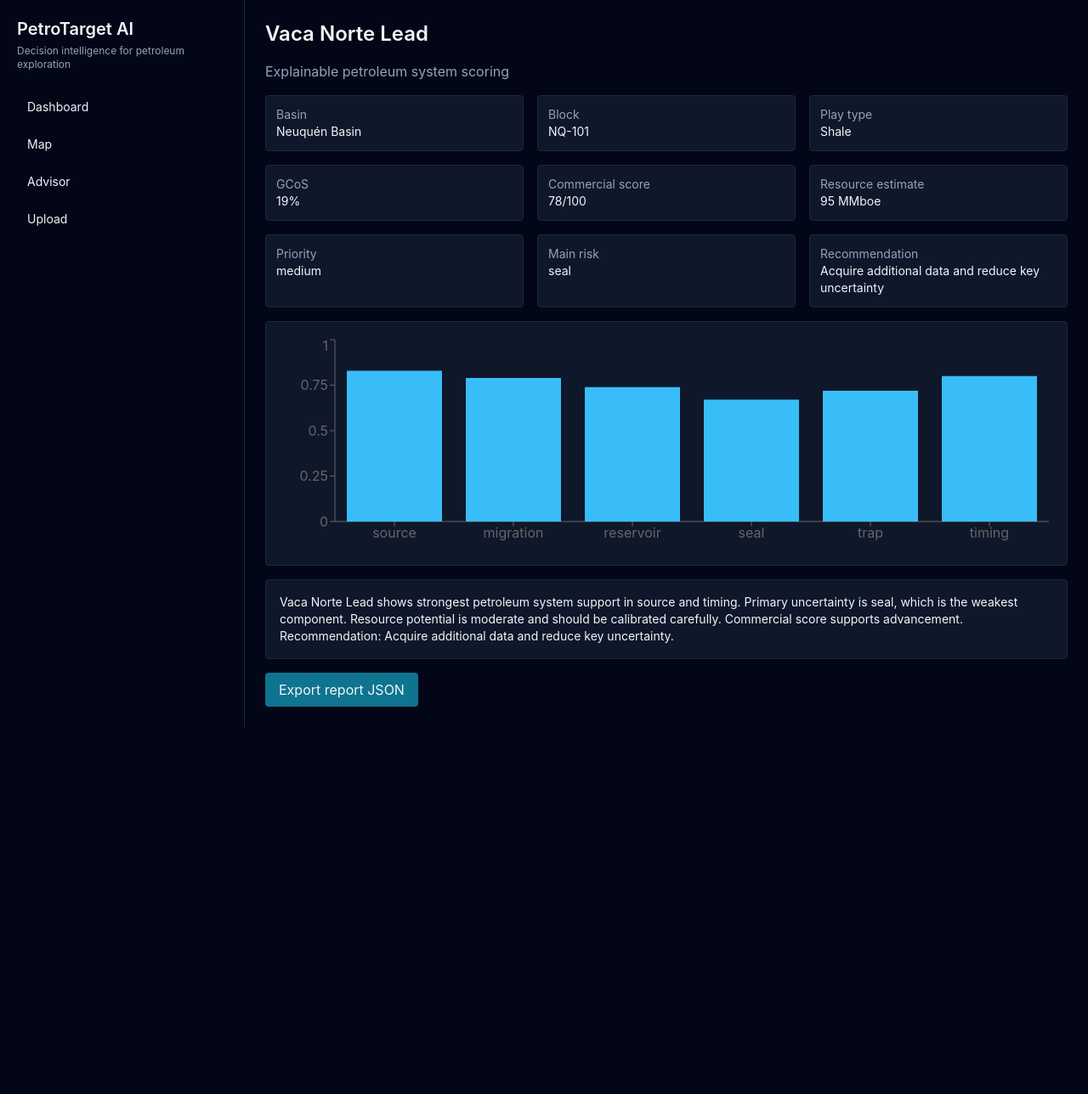
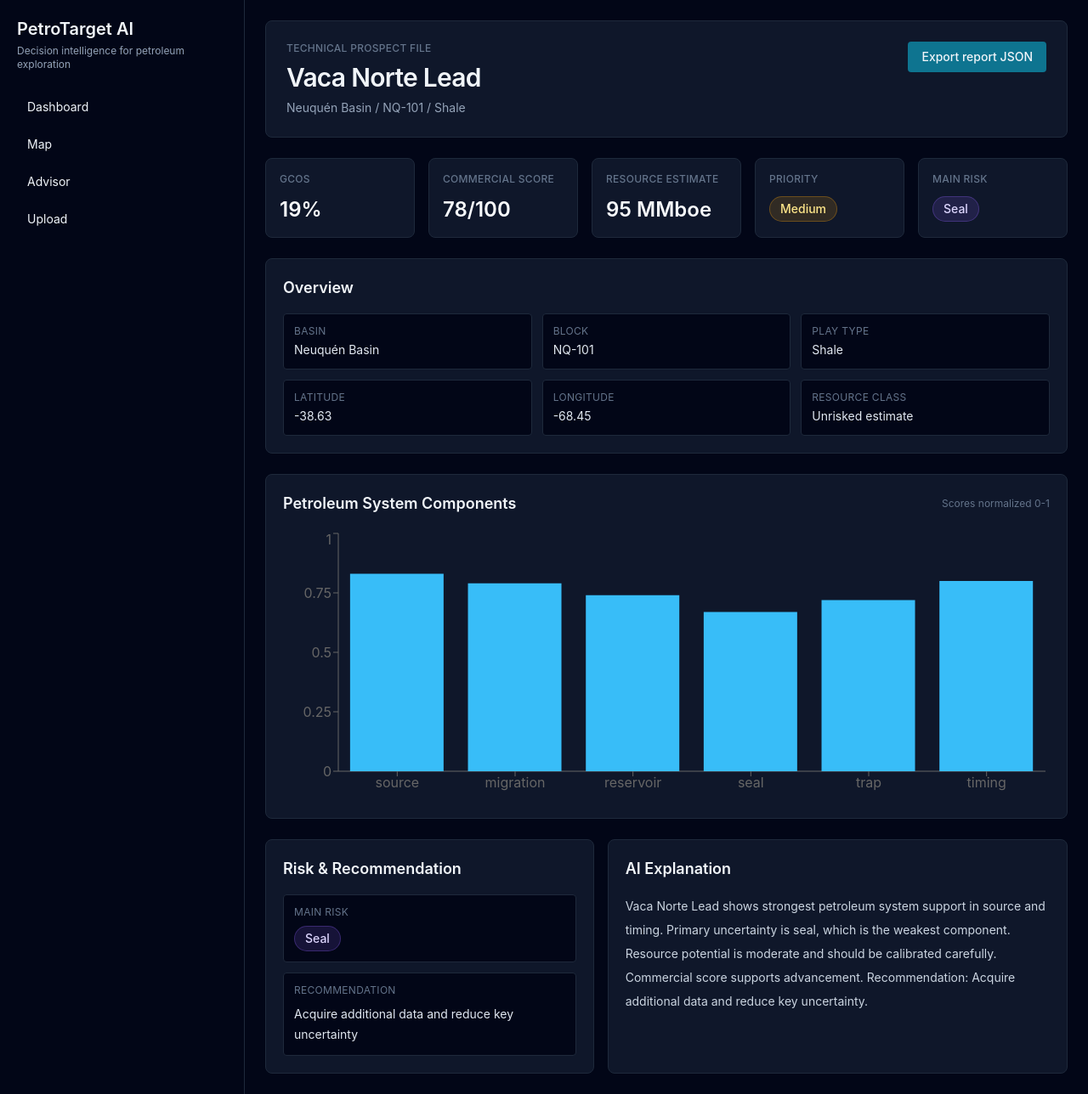
Before and after one commit to frandelyerro/delye, a React (Vite) app: page /prospects/p1 in a window 1280 px wide. Shown: the whole page at 85% size. Before the commit the page ends 856 px from the top, so only its background shows below. Built offline with nearby package versions, Linux system fonts and the light colour scheme.

Commit message:
polish: structure prospect detail as technical file

```diff
--- a/src/pages/ProspectDetailPage.tsx
+++ b/src/pages/ProspectDetailPage.tsx
@@ -3,10 +3,25 @@ import { BarChart, Bar, XAxis, YAxis, Tooltip, ResponsiveContainer } from 'recha
 import { useProspectStore } from '../store/useProspectStore';
 import { exportProspectReport } from '../utils/exportReport';
 
+const priorityBadgeClass = {
+  high: 'border-emerald-500/30 bg-emerald-500/15 text-emerald-200',
+  medium: 'border-amber-500/30 bg-amber-500/15 text-amber-200',
+  low: 'border-red-500/30 bg-red-500/15 text-red-200'
+};
+
+const riskBadgeClass = {
+  source: 'border-sky-500/30 bg-sky-500/15 text-sky-200',
+  migration: 'border-cyan-500/30 bg-cyan-500/15 text-cyan-200',
+  reservoir: 'border-indigo-500/30 bg-indigo-500/15 text-indigo-200',
+  seal: 'border-violet-500/30 bg-violet-500/15 text-violet-200',
+  trap: 'border-rose-500/30 bg-rose-500/15 text-rose-200',
+  timing: 'border-orange-500/30 bg-orange-500/15 text-orange-200'
+};
+
 export function ProspectDetailPage() {
   const { id } = useParams();
   const prospect = useProspectStore((s) => s.prospects.find((p) => p.id === id));
-  if (!prospect) return <div>Prospect not found.</div>;
+  if (!prospect) return <div className="rounded-lg border border-slate-800 bg-slate-900 p-6">Prospect not found.</div>;
 
   const chartData = [
     { name: 'source', value: prospect.sourceScore },
@@ -16,18 +31,95 @@ export function ProspectDetailPage() {
     { name: 'trap', value: prospect.trapScore },
     { name: 'timing', value: prospect.timingScore }
   ];
+  const primaryMetrics = [
+    ['GCoS', `${Math.round((prospect.geologicalChanceOfSuccess ?? 0) * 100)}%`],
+    ['Commercial Score', `${prospect.commercialScore}/100`],
+    ['Resource Estimate', `${prospect.resourceEstimate} MMboe`],
+    ['Priority', prospect.priority],
+    ['Main Risk', prospect.mainRisk]
+  ];
 
-  return <div className="space-y-4">
-    <h2 className="text-2xl font-semibold">{prospect.name}</h2>
-    <p className="text-slate-400">Explainable petroleum system scoring</p>
-    <div className="grid grid-cols-3 gap-4 text-sm">{[
-      ['Basin', prospect.basin], ['Block', prospect.block], ['Play type', prospect.playType],
-      ['GCoS', `${Math.round((prospect.geologicalChanceOfSuccess ?? 0) * 100)}%`], ['Commercial score', `${prospect.commercialScore}/100`], ['Resource estimate', `${prospect.resourceEstimate} MMboe`],
-      ['Priority', prospect.priority], ['Main risk', prospect.mainRisk], ['Recommendation', prospect.recommendation]
-    ].map(([k, v]) => <div key={k as string} className="bg-slate-900 rounded border border-slate-800 p-3"><div className="text-slate-400">{k}</div><div>{v}</div></div>)}</div>
+  return <div className="space-y-6">
+    <section className="rounded-lg border border-slate-800 bg-slate-900 p-6">
+      <div className="flex flex-col gap-4 lg:flex-row lg:items-start lg:justify-between">
+        <div>
+          <p className="text-xs font-medium uppercase tracking-wide text-slate-500">Technical prospect file</p>
+          <h1 className="mt-2 text-3xl font-semibold tracking-tight">{prospect.name}</h1>
+          <p className="mt-2 text-sm text-slate-400">{prospect.basin} / {prospect.block} / {prospect.playType}</p>
+        </div>
+        <button className="rounded bg-cyan-700 px-4 py-2 text-sm font-medium hover:bg-cyan-600" onClick={() => exportProspectReport(prospect)}>Export report JSON</button>
+      </div>
+    </section>
 
-    <div className="bg-slate-900 border border-slate-800 rounded p-4 h-72"><ResponsiveContainer><BarChart data={chartData}><XAxis dataKey="name"/><YAxis domain={[0,1]}/><Tooltip/><Bar dataKey="value" fill="#38bdf8"/></BarChart></ResponsiveContainer></div>
-    <div className="bg-slate-900 border border-slate-800 rounded p-4 text-sm">{prospect.explanation}</div>
-    <button className="bg-cyan-700 hover:bg-cyan-600 rounded px-4 py-2" onClick={() => exportProspectReport(prospect)}>Export report JSON</button>
+    <section className="grid gap-4 md:grid-cols-2 xl:grid-cols-5">
+      {primaryMetrics.map(([label, value]) => (
+        <div key={label} className="rounded-lg border border-slate-800 bg-slate-900 p-4">
+          <div className="text-xs font-medium uppercase tracking-wide text-slate-500">{label}</div>
+          {label === 'Priority' ? (
+            <span className={`mt-3 inline-flex rounded-full border px-3 py-1 text-sm font-medium capitalize ${priorityBadgeClass[prospect.priority ?? 'low']}`}>{value}</span>
+          ) : label === 'Main Risk' ? (
+            <span className={`mt-3 inline-flex rounded-full border px-3 py-1 text-sm font-medium capitalize ${riskBadgeClass[prospect.mainRisk ?? 'timing']}`}>{value}</span>
+          ) : (
+            <div className="mt-3 text-2xl font-semibold text-slate-50">{value}</div>
+          )}
+        </div>
+      ))}
+    </section>
+
+    <section className="rounded-lg border border-slate-800 bg-slate-900 p-5">
+      <h2 className="text-lg font-semibold">Overview</h2>
+      <div className="mt-4 grid gap-3 text-sm md:grid-cols-3">
+        {[
+          ['Basin', prospect.basin],
+          ['Block', prospect.block],
+          ['Play Type', prospect.playType],
+          ['Latitude', prospect.latitude],
+          ['Longitude', prospect.longitude],
+          ['Resource Class', 'Unrisked estimate']
+        ].map(([label, value]) => (
+          <div key={label} className="rounded border border-slate-800 bg-slate-950 p-3">
+            <div className="text-xs uppercase tracking-wide text-slate-500">{label}</div>
+            <div className="mt-1 text-slate-200">{value}</div>
+          </div>
+        ))}
+      </div>
+    </section>
+
+    <section className="rounded-lg border border-slate-800 bg-slate-900 p-5">
+      <div className="mb-4 flex items-center justify-between">
+        <h2 className="text-lg font-semibold">Petroleum System Components</h2>
+        <span className="text-xs text-slate-500">Scores normalized 0-1</span>
+      </div>
+      <div className="h-80">
+        <ResponsiveContainer>
+          <BarChart data={chartData}>
+            <XAxis dataKey="name"/>
+            <YAxis domain={[0, 1]}/>
+            <Tooltip/>
+            <Bar dataKey="value" fill="#38bdf8"/>
+          </BarChart>
+        </ResponsiveContainer>
+      </div>
+    </section>
+
+    <section className="grid gap-4 lg:grid-cols-[1fr_1.4fr]">
+      <div className="rounded-lg border border-slate-800 bg-slate-900 p-5">
+        <h2 className="text-lg font-semibold">Risk & Recommendation</h2>
+        <div className="mt-4 space-y-3 text-sm">
+          <div className="rounded border border-slate-800 bg-slate-950 p-3">
+            <div className="text-xs uppercase tracking-wide text-slate-500">Main Risk</div>
+            <span className={`mt-2 inline-flex rounded-full border px-3 py-1 text-sm font-medium capitalize ${riskBadgeClass[prospect.mainRisk ?? 'timing']}`}>{prospect.mainRisk}</span>
+          </div>
+          <div className="rounded border border-slate-800 bg-slate-950 p-3">
+            <div className="text-xs uppercase tracking-wide text-slate-500">Recommendation</div>
+            <p className="mt-2 leading-6 text-slate-200">{prospect.recommendation}</p>
+          </div>
+        </div>
+      </div>
+      <div className="rounded-lg border border-slate-800 bg-slate-900 p-5">
+        <h2 className="text-lg font-semibold">AI Explanation</h2>
+        <p className="mt-4 text-sm leading-7 text-slate-300">{prospect.explanation}</p>
+      </div>
+    </section>
   </div>;
 }
```
